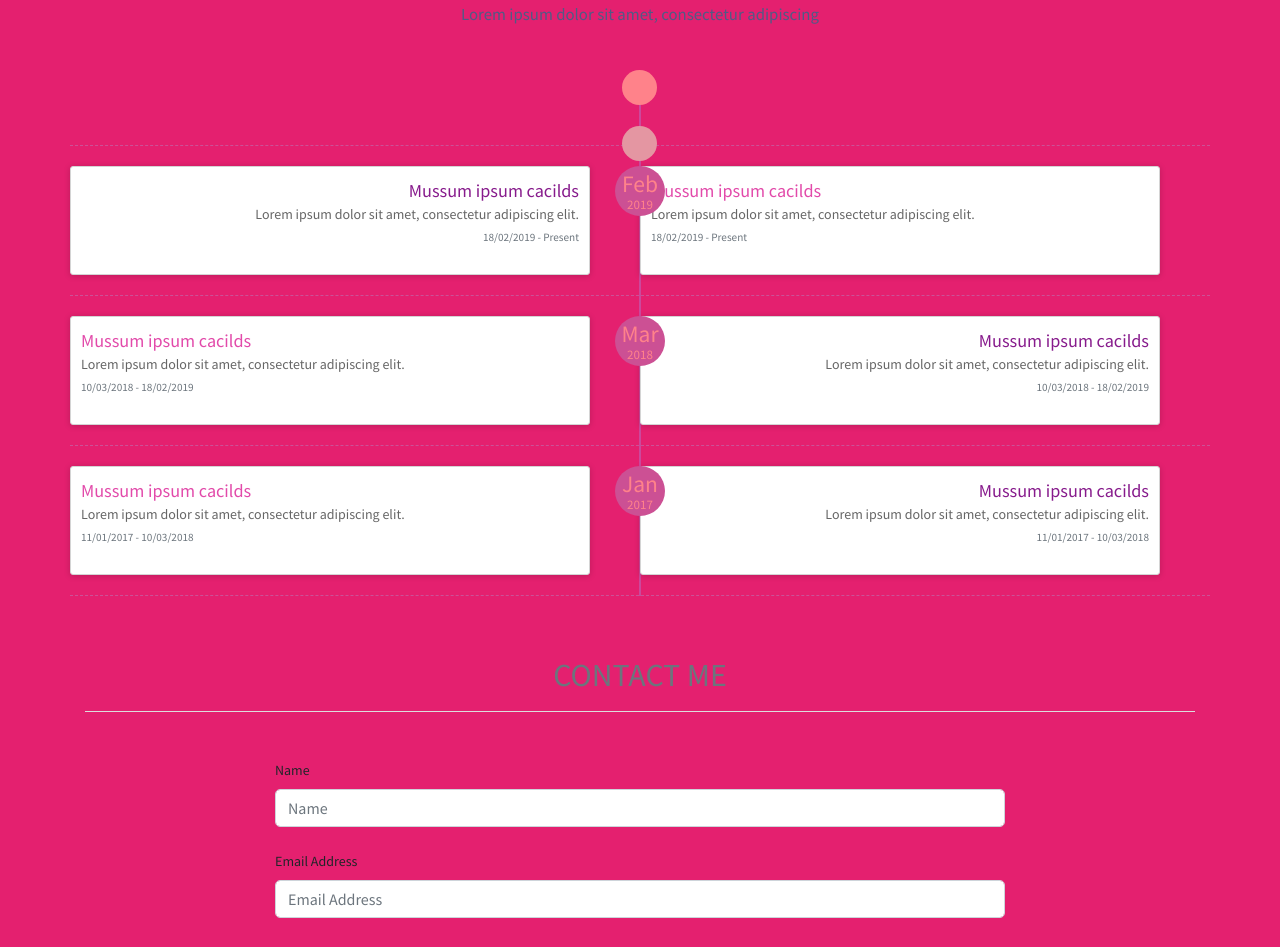
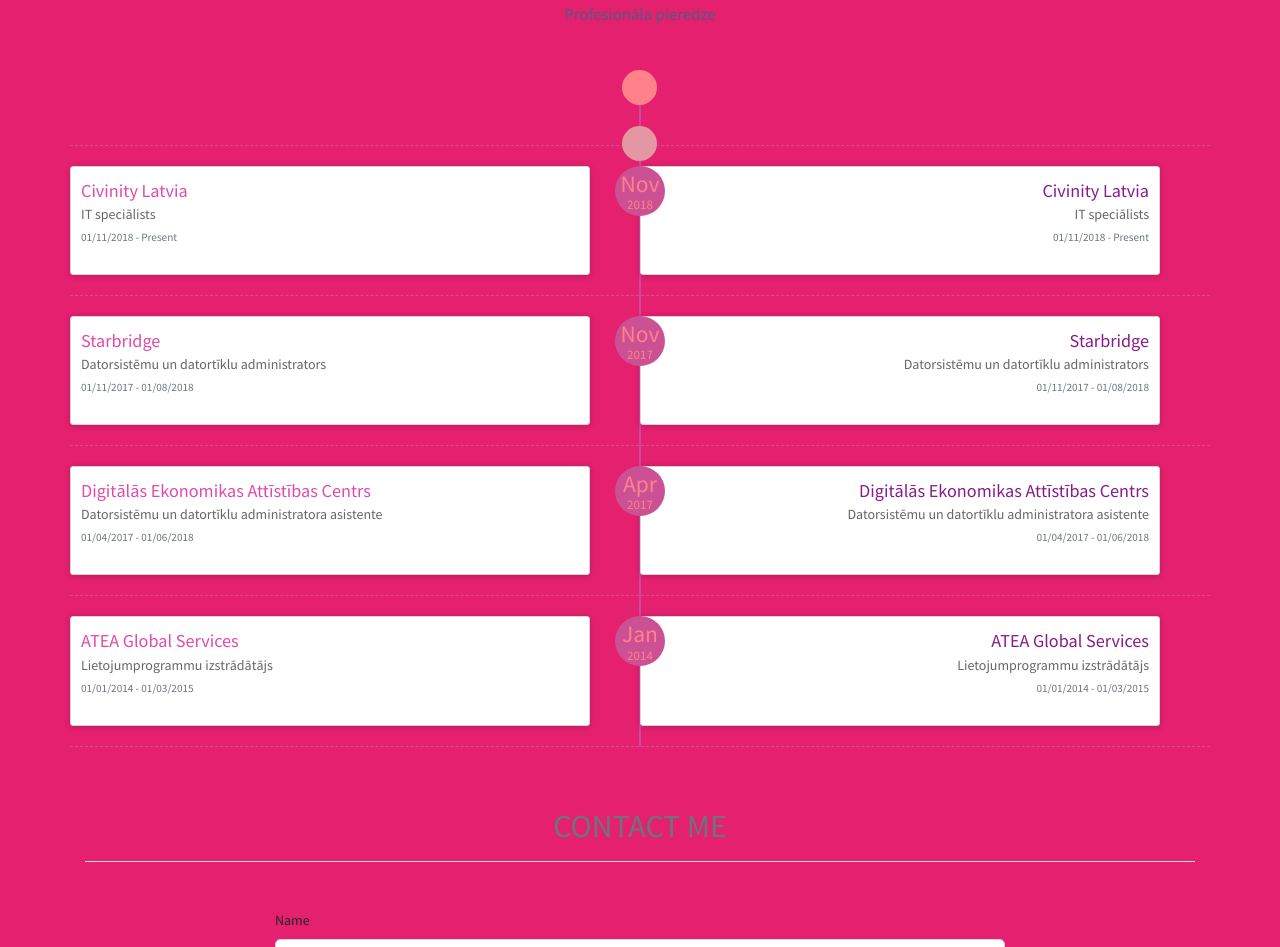
Before and after one commit to kristinevog/mycv, a plain HTML site: page index.html in a window 1280 px wide. Shown: the part 2430-3377 px from the top of the page. Drawn offline with Linux system fonts and the light colour scheme.

Commit message:
Changed index

```diff
--- a/index.html
+++ b/index.html
@@ -155,7 +155,7 @@
         <div class="heading text-center">
                 <!-- Heading -->
                 <h2>My Skills</h2>
-                <p>Lorem ipsum dolor sit amet, consectetur adipiscing</p>
+                <p>Manas prasmes</p>
             </div>
         	<div class="row">
                 <div class="col-sm-6">
@@ -252,7 +252,7 @@
            <div class="heading text-center">
                 <!-- Heading -->
                 <h2>Professional Experience</h2>
-                <p>Lorem ipsum dolor sit amet, consectetur adipiscing</p>
+                <p>Profesionāla pieredze</p>
             </div>
         <div id="timeline"><div class="row timeline-movement timeline-movement-top">
         <div class="timeline-badge timeline-future-movement">
@@ -270,19 +270,19 @@
     <div class="row timeline-movement">
 
         <div class="timeline-badge">
-            <span class="timeline-balloon-date-day">Feb</span>
-            <span class="timeline-balloon-date-month">2019</span>
+            <span class="timeline-balloon-date-day">Nov</span>
+            <span class="timeline-balloon-date-month">2018</span>
         </div>
 
 
-        <div class="col-sm-6  timeline-item">
+        <div class="col-sm-offset-6 col-sm-6  timeline-item">
             <div class="row">
-                <div class="col-sm-11">
-                    <div class="timeline-panel credits">
+                <div class="col-sm-offset-1 col-sm-11">
+                    <div class="timeline-panel debits">
                         <ul class="timeline-panel-ul">
-                            <li><span class="importo">Mussum ipsum cacilds</span></li>
-                            <li><span class="causale">Lorem ipsum dolor sit amet, consectetur adipiscing elit. </span> </li>
-                            <li><p><small class="text-muted"> 18/02/2019 - Present</small></p> </li>
+                            <li><span class="importo">Civinity Latvia</span></li>
+                            <li><span class="causale">IT speciālists </span> </li>
+                            <li><p><small class="text-muted"> 01/11/2018 - Present</small></p> </li>
                         </ul>
                     </div>
 
@@ -292,12 +292,12 @@
 
         <div class="col-sm-6  timeline-item">
             <div class="row">
-                <div class="col-sm-offset-1 col-sm-11">
-                    <div class="timeline-panel debits">
+                <div class="col-sm-11">
+                    <div class="timeline-panel credits">
                         <ul class="timeline-panel-ul">
-                            <li><span class="importo">Mussum ipsum cacilds</span></li>
-                            <li><span class="causale">Lorem ipsum dolor sit amet, consectetur adipiscing elit. </span> </li>
-                            <li><p><small class="text-muted"> 18/02/2019 - Present</small></p> </li>
+                            <li><span class="importo">Civinity Latvia</span></li>
+                            <li><span class="causale">IT speciālists </span> </li>
+                            <li><p><small class="text-muted"> 01/11/2018 - Present</small></p> </li>
                         </ul>
                     </div>
 
@@ -312,8 +312,8 @@
 
 
         <div class="timeline-badge">
-            <span class="timeline-balloon-date-day">Mar</span>
-            <span class="timeline-balloon-date-month">2018</span>
+            <span class="timeline-balloon-date-day">Nov</span>
+            <span class="timeline-balloon-date-month">2017</span>
         </div>
 
         <div class="col-sm-offset-6 col-sm-6  timeline-item">
@@ -321,9 +321,9 @@
                 <div class="col-sm-offset-1 col-sm-11">
                     <div class="timeline-panel debits">
                         <ul class="timeline-panel-ul">
-                            <li><span class="importo">Mussum ipsum cacilds</span></li>
-                            <li><span class="causale">Lorem ipsum dolor sit amet, consectetur adipiscing elit. </span> </li>
-                            <li><p><small class="text-muted"> 10/03/2018 - 18/02/2019</small></p> </li>
+                            <li><span class="importo">Starbridge</span></li>
+                            <li><span class="causale">Datorsistēmu un datortīklu administrators </span> </li>
+                            <li><p><small class="text-muted"> 01/11/2017 - 01/08/2018</small></p> </li>
                         </ul>
                     </div>
 
@@ -336,9 +336,9 @@
                 <div class="col-sm-11">
                     <div class="timeline-panel credits">
                         <ul class="timeline-panel-ul">
-                            <li><span class="importo">Mussum ipsum cacilds</span></li>
-                            <li><span class="causale">Lorem ipsum dolor sit amet, consectetur adipiscing elit. </span> </li>
-                            <li><p><small class="text-muted"> 10/03/2018 - 18/02/2019</small></p> </li>
+                            <li><span class="importo">Starbridge</span></li>
+                            <li><span class="causale">Datorsistēmu un datortīklu administrators </span> </li>
+                            <li><p><small class="text-muted"> 01/11/2017 - 01/08/2018</small></p> </li>
                         </ul>
                     </div>
 
@@ -352,7 +352,7 @@
 
 
         <div class="timeline-badge">
-            <span class="timeline-balloon-date-day">Jan</span>
+            <span class="timeline-balloon-date-day">Apr</span>
             <span class="timeline-balloon-date-month">2017</span>
         </div>
 
@@ -361,9 +361,9 @@
                 <div class="col-sm-offset-1 col-sm-11">
                     <div class="timeline-panel debits">
                         <ul class="timeline-panel-ul">
-                            <li><span class="importo">Mussum ipsum cacilds</span></li>
-                            <li><span class="causale">Lorem ipsum dolor sit amet, consectetur adipiscing elit. </span> </li>
-                            <li><p><small class="text-muted"> 11/01/2017 - 10/03/2018</small></p> </li>
+                            <li><span class="importo">Digitālās Ekonomikas Attīstības Centrs</span></li>
+                            <li><span class="causale">Datorsistēmu un datortīklu administratora asistente </span> </li>
+                            <li><p><small class="text-muted"> 01/04/2017 - 01/06/2018</small></p> </li>
                         </ul>
                     </div>
 
@@ -376,9 +376,9 @@
                 <div class="col-sm-11">
                     <div class="timeline-panel credits">
                         <ul class="timeline-panel-ul">
-                            <li><span class="importo">Mussum ipsum cacilds</span></li>
-                            <li><span class="causale">Lorem ipsum dolor sit amet, consectetur adipiscing elit. </span> </li>
-                            <li><p><small class="text-muted"> 11/01/2017 - 10/03/2018</small></p> </li>
+                            <li><span class="importo">Digitālās Ekonomikas Attīstības Centrs</span></li>
+                            <li><span class="causale">Datorsistēmu un datortīklu administratora asistente </span> </li>
+                            <li><p><small class="text-muted"> 01/04/2017 - 01/06/2018</small></p> </li>
                         </ul>
                     </div>
 
@@ -388,6 +388,44 @@
 
 
     </div>
+            <div class="row timeline-movement">
+
+
+                <div class="timeline-badge">
+                    <span class="timeline-balloon-date-day">Jan</span>
+                    <span class="timeline-balloon-date-month">2014</span>
+                </div>
+
+                <div class="col-sm-offset-6 col-sm-6  timeline-item">
+                    <div class="row">
+                        <div class="col-sm-offset-1 col-sm-11">
+                            <div class="timeline-panel debits">
+                                <ul class="timeline-panel-ul">
+                                    <li><span class="importo">ATEA Global Services</span></li>
+                                    <li><span class="causale">Lietojumprogrammu izstrādātājs </span> </li>
+                                    <li><p><small class="text-muted"> 01/01/2014 - 01/03/2015</small></p> </li>
+                                </ul>
+                            </div>
+
+                        </div>
+                    </div>
+                </div>
+
+                <div class="col-sm-6  timeline-item">
+                    <div class="row">
+                        <div class="col-sm-11">
+                            <div class="timeline-panel credits">
+                                <ul class="timeline-panel-ul">
+                                    <li><span class="importo">ATEA Global Services</span></li>
+                                    <li><span class="causale">Lietojumprogrammu izstrādātājs </span> </li>
+                                    <li><p><small class="text-muted"> 01/01/2014 - 01/03/2015</small></p> </li>
+                                </ul>
+                            </div>
+
+                        </div>
+                    </div>
+                </div>
+            </div>
     </div>
     </div>
 
```
Also changed, not shown: font/test.txt (added), images/banner-bg.jpg.
